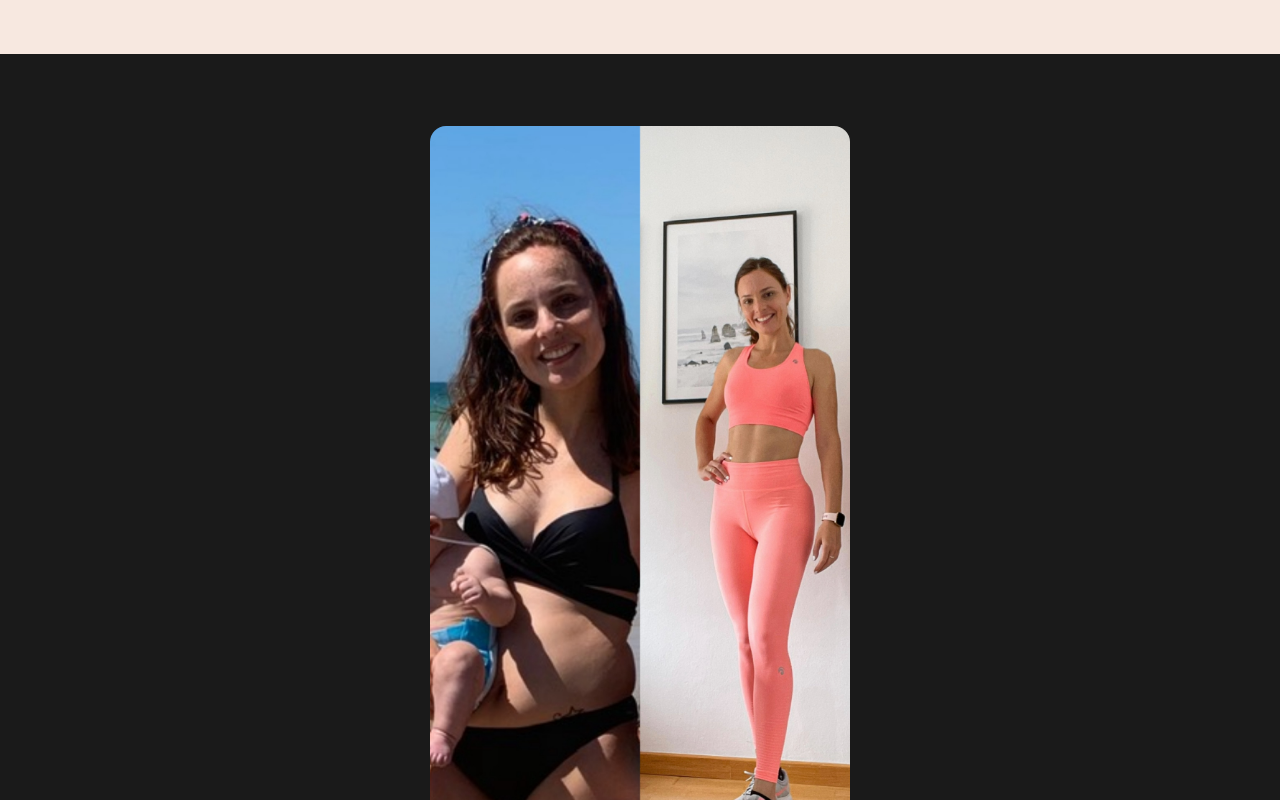
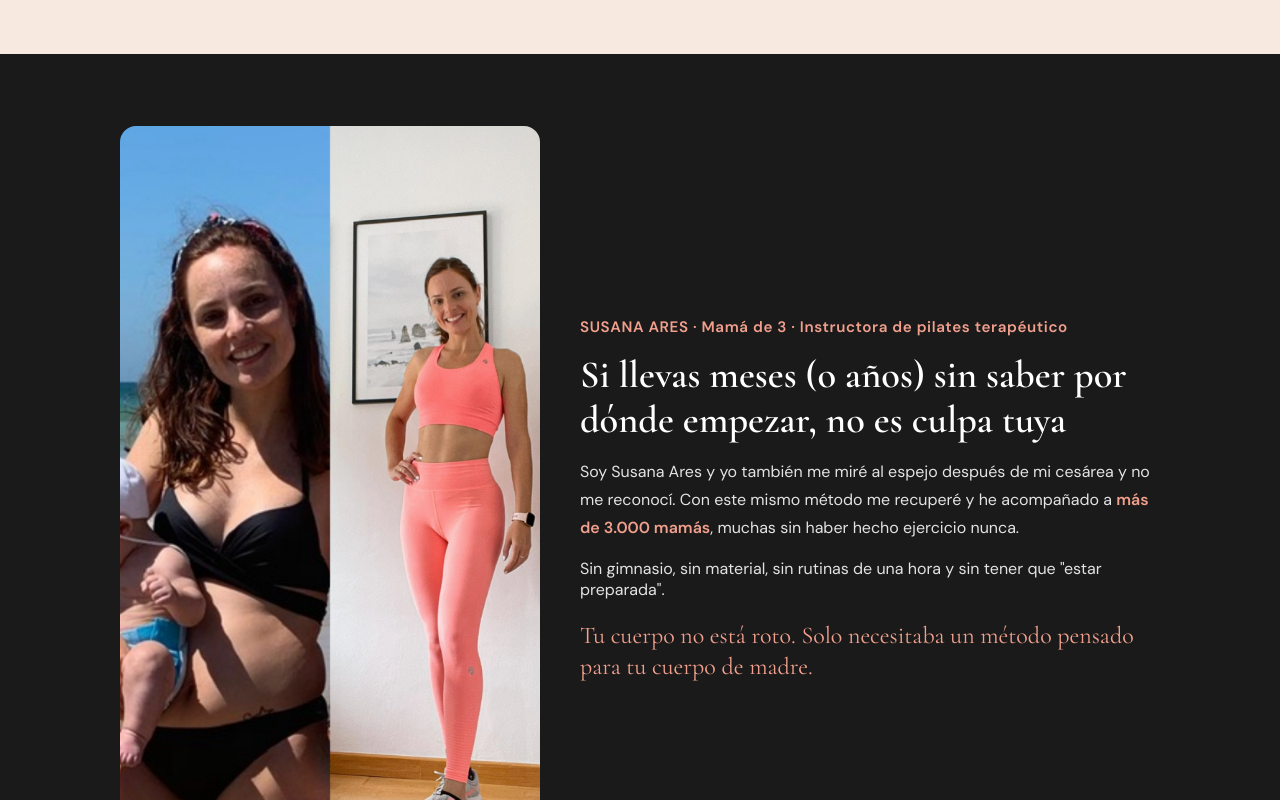
Before and after one commit to susanaaresla-lab/esencial-susana, a React (Create React App) app: page /acceso-prioritario in a window 1280 px wide. Shown: the part 1220-2020 px from the top of the page. Built offline with nearby package versions, Linux system fonts and the light colour scheme.

Commit message:
Historia Susana en dos columnas

```diff
--- a/src/pages/ActivateListaEsperaPage.js
+++ b/src/pages/ActivateListaEsperaPage.js
@@ -229,23 +229,25 @@ export default function ActivateListaEsperaPage() {
 
       {/* ── 3 · HISTORIA PERSONAL ── */}
       <section style={{ ...sectionPad, background: 'var(--black)', color: 'white' }}>
-        <div style={{ maxWidth: 760, margin: '0 auto', display: 'flex', flexDirection: 'column', alignItems: 'center', textAlign: 'center', gap: '1.1rem' }}>
+        <div style={{ maxWidth: 1040, margin: '0 auto', display: 'flex', flexWrap: 'wrap', alignItems: 'center', gap: '2.5rem' }}>
           <img
             src="/images/susana-antes-despues.JPG"
             alt="Susana antes y después de su recuperación postcesárea"
-            style={{ width: '100%', maxWidth: 420, height: 'auto', borderRadius: 16, display: 'block' }}
+            style={{ flex: '1 1 300px', minWidth: 0, width: '100%', maxWidth: 420, height: 'auto', borderRadius: 16, display: 'block', margin: '0 auto' }}
           />
-          <p style={{ margin: '0 0 0.5rem', fontSize: '0.95rem', color: '#F2A08D', fontWeight: 700, letterSpacing: '0.04em' }}>
+          <div style={{ flex: '1.3 1 340px', display: 'flex', flexDirection: 'column', gap: '1rem' }}>
+            <p style={{ margin: 0, fontSize: '0.95rem', color: '#F2A08D', fontWeight: 700, letterSpacing: '0.04em' }}>
               SUSANA ARES · Mamá de 3 · Instructora de pilates terapéutico
             </p>
-          <h2 className="t-serif" style={h2Style('white')}>Si llevas meses (o años) sin saber por dónde empezar, no es culpa tuya</h2>
+            <h2 className="t-serif" style={{ ...h2Style('white'), fontSize: 'clamp(1.75rem, 3.5vw, 2.4rem)' }}>Si llevas meses (o años) sin saber por dónde empezar, no es culpa tuya</h2>
             <p style={{ margin: 0, color: 'rgba(255,255,255,0.88)', lineHeight: 1.75 }}>
               Soy Susana Ares y yo también me miré al espejo después de mi cesárea y no me reconocí. Con este mismo método me recuperé y he acompañado a <strong style={{ color: '#F2A08D' }}>más de 3.000 mamás</strong>, muchas sin haber hecho ejercicio nunca.
             </p>
             <p style={{ margin: 0, color: 'rgba(255,255,255,0.88)' }}>Sin gimnasio, sin material, sin rutinas de una hora y sin tener que "estar preparada".</p>
-          <p className="t-serif" style={{ margin: '0.5rem 0 0', fontSize: '1.75rem', color: '#F2A08D', lineHeight: 1.3 }}>
+            <p className="t-serif" style={{ margin: '0.25rem 0 0', fontSize: '1.5rem', color: '#F2A08D', lineHeight: 1.3 }}>
               Tu cuerpo no está roto. Solo necesitaba un método pensado para tu cuerpo de madre.
             </p>
+          </div>
         </div>
       </section>
 
```
Lines whose indentation alone changed are shown as unchanged.
